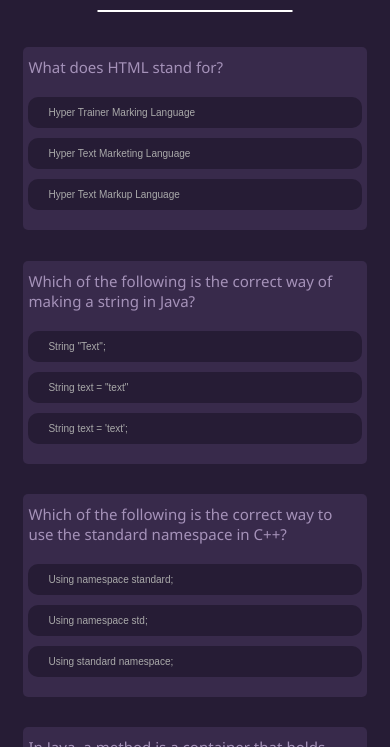
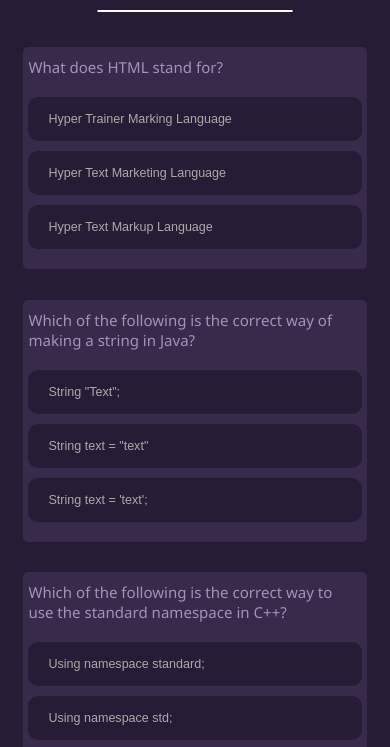
Before and after one commit to jacerchetoui56/Programming-Quiz, a plain HTML site: page index.html in a window 390 px wide. Shown: the part 62-809 px from the top of the page. Drawn offline with Linux system fonts and the light colour scheme.

Commit message:
some improvement

```diff
--- a/style.css
+++ b/style.css
@@ -202,4 +202,8 @@ header h1::before {
   header h1::before {
     width: 50%;
   }
+  .choices li {
+    padding: 15px 20px;
+    font-size: 1.25rem;
+  }
 }
```
